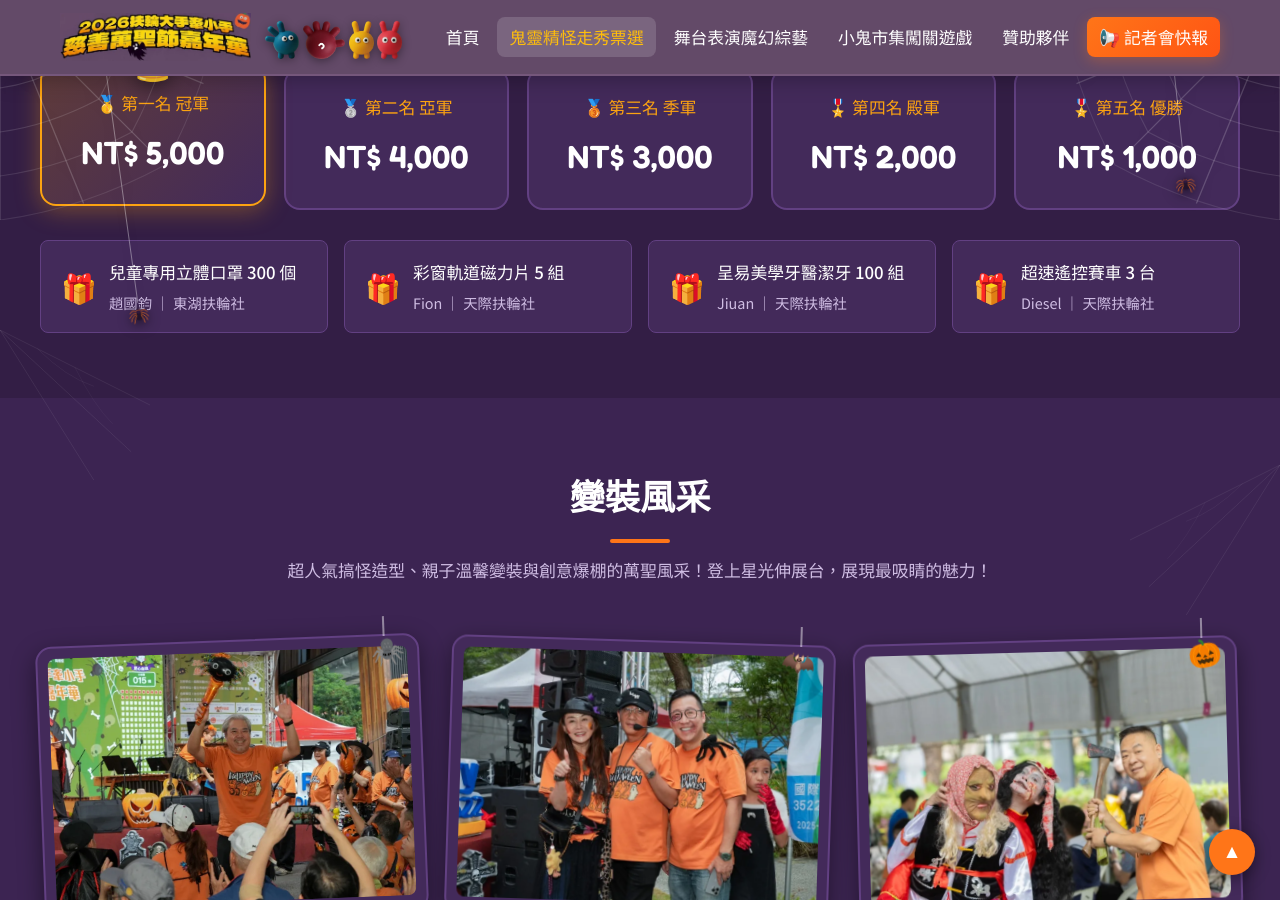
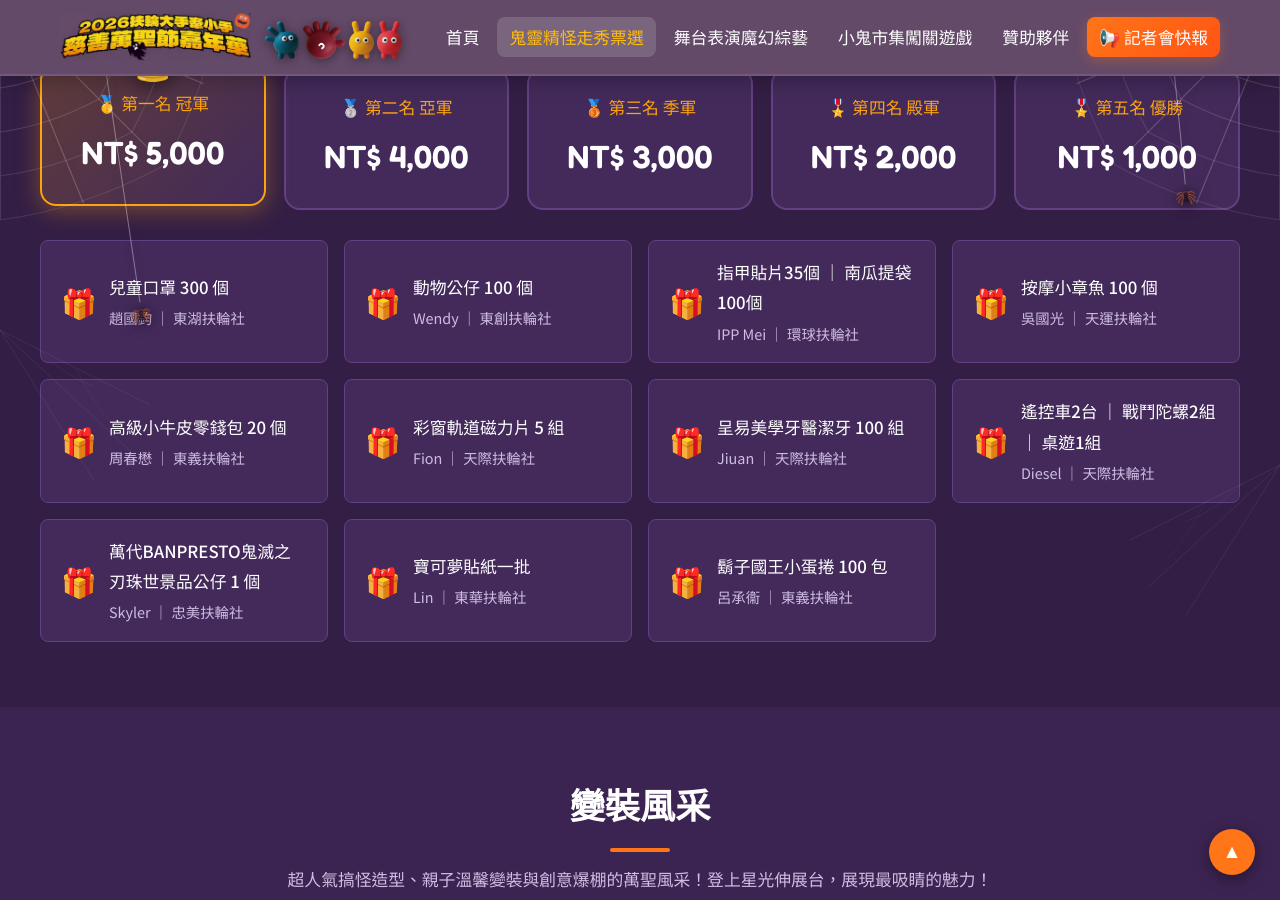
Before and after one commit to luhunglieh/Rotary-Happy-Halloween, a Jekyll site: the page built from pages/costume-contest.html, in a window 1280 px wide and 900 px high, scrolled down 549 px. Built offline with Jekyll 4.4.1, drawn with Linux system fonts in a browser that asks for light colours.

Commit message:
feat: update material sponsors list in sponsors.json

```diff
--- a/_data/sponsors.json
+++ b/_data/sponsors.json
@@ -53,9 +53,16 @@
     { "company": "璽愛扶青計畫", "sponsor": "CP Ivy", "club": "璽愛扶輪社" }
   ],
   "material_sponsors": [
-    { "item": "兒童專用立體口罩 300 個", "sponsor": "趙國鈞", "club": "東湖扶輪社" },
+    { "item": "兒童口罩 300 個", "sponsor": "趙國鈞", "club": "東湖扶輪社" },
+    { "item": "動物公仔 100 個", "sponsor": "Wendy", "club": "東創扶輪社" },
+    { "item": "指甲貼片35個 ｜ 南瓜提袋100個", "sponsor": "IPP Mei", "club": "環球扶輪社" },
+    { "item": "按摩小章魚 100 個", "sponsor": "吳國光", "club": "天運扶輪社" },
+    { "item": "高級小牛皮零錢包 20 個", "sponsor": "周春懋", "club": "東義扶輪社" },
     { "item": "彩窗軌道磁力片 5 組", "sponsor": "Fion", "club": "天際扶輪社" },
     { "item": "呈易美學牙醫潔牙 100 組", "sponsor": "Jiuan", "club": "天際扶輪社" },
-    { "item": "超速遙控賽車 3 台", "sponsor": "Diesel", "club": "天際扶輪社" }
+    { "item": "遙控車2台 ｜ 戰鬥陀螺2組 ｜ 桌遊1組", "sponsor": "Diesel", "club": "天際扶輪社" },
+    { "item": "萬代BANPRESTO鬼滅之刃珠世景品公仔 1 個", "sponsor": "Skyler", "club": "忠美扶輪社" },
+    { "item": "寶可夢貼紙一批", "sponsor": "Lin", "club": "東華扶輪社" },
+    { "item": "鬍子國王小蛋捲 100 包", "sponsor": "呂承衞", "club": "東義扶輪社" }
   ]
 }
```
